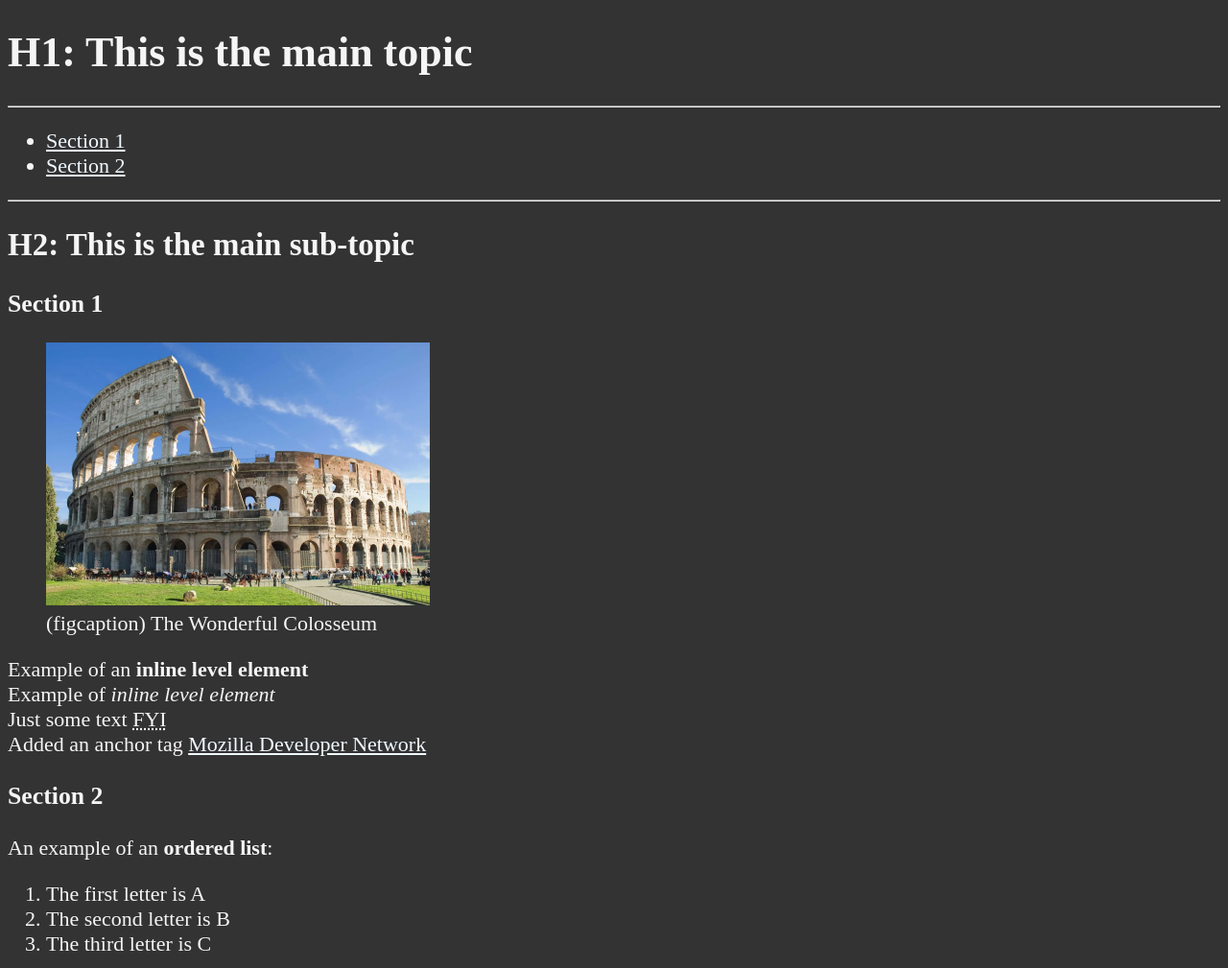
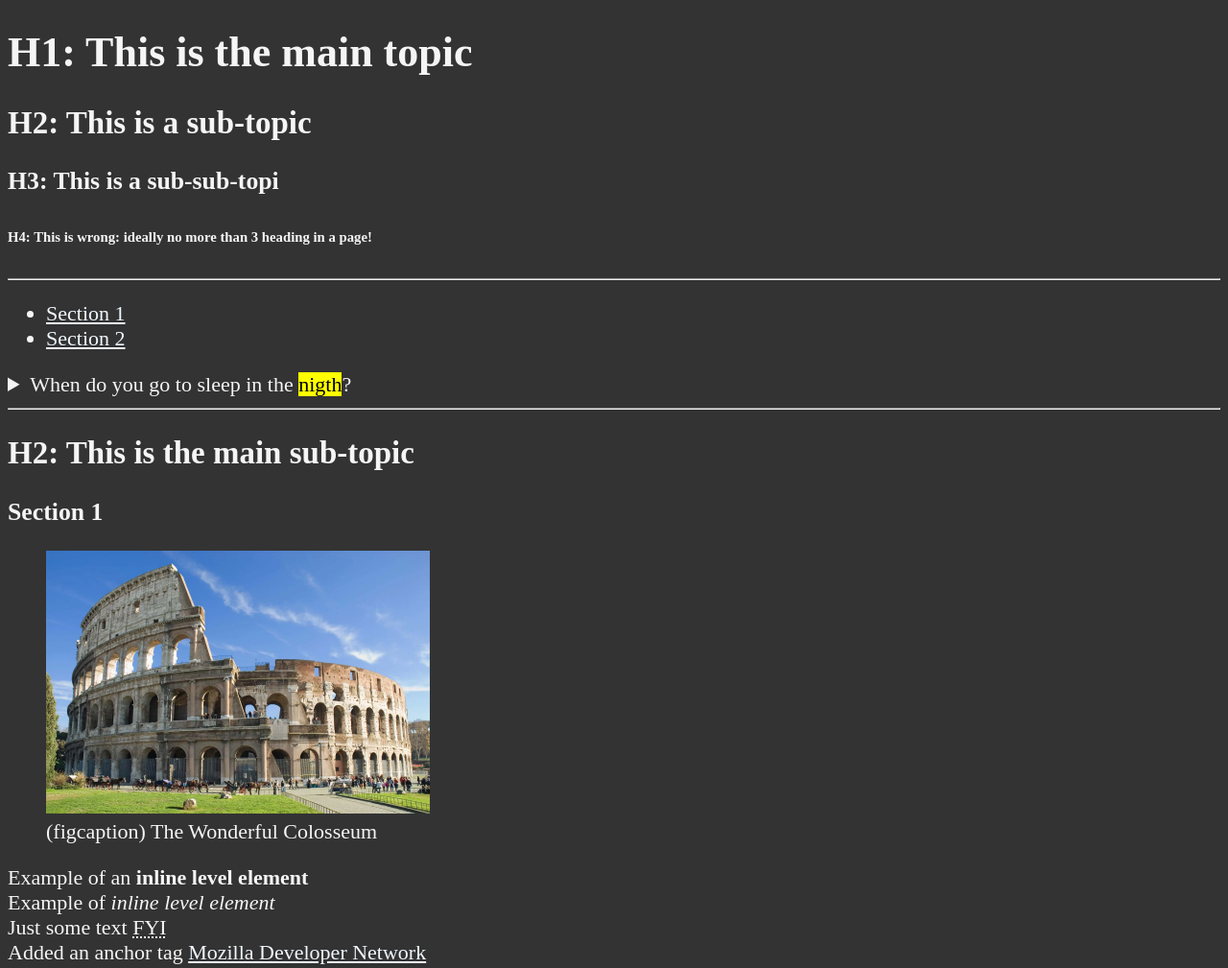
Before and after one commit to astramieri/html-tutorial, a plain HTML site: page lesson_01/index.html in a window 1280 px wide. Shown: the top 1009 px of the page at 96% size. Drawn offline with Linux system fonts and the light colour scheme.

Commit message:
Learned semantic elements

```diff
--- a/lesson_01/index.html
+++ b/lesson_01/index.html
@@ -11,20 +11,39 @@
   </head>
 
   <body>
+    <!-- Heading: semantic elements -->
+    <header>
       <h1>H1: This is the main topic</h1>
+      <h2>H2: This is a sub-topic</h2>
+      <h3>H3: This is a sub-sub-topi</h3>
+      <h6>H4: This is wrong: ideally no more than 3 heading in a page!</h6>
 
       <hr />
-    <nav>
+
+      <!-- NAV: semantic element -->
+
+      <nav aria-label="primary-navigation">
         <ul>
           <li><a href="#section1">Section 1</a></li>
           <li><a href="#section2">Section 2</a></li>
         </ul>
       </nav>
+
+      <aside>
+        <details>
+          <summary>When do you go to sleep in the <mark>nigth</mark>?</summary>
+          <p>Usally at <time datetime="23:00">11 pm</time></p>
+        </details>
+      </aside>
+    </header>
+
+    <main>
       <hr />
 
       <h2>H2: This is the main sub-topic</h2>
 
-    <section id="section1">
+      <!-- SECTION: semantic element -->
+      <article id="section1">
         <h3>Section 1</h3>
         <figure>
           <img
@@ -37,16 +56,20 @@
           <figcaption>(figcaption) The Wonderful Colosseum</figcaption>
         </figure>
         <!-- inline level element -->
+        <section>
           <p>Example of an <strong> inline level element</strong></p>
           <p>Example of <em>inline level element </em></p>
           <p>Just some text <abbr title="For Your Information">FYI</abbr></p>
           <p>
             Added an anchor tag
-        <a href="https://developer.mozilla.org/">Mozilla Developer Network</a>
+            <a href="https://developer.mozilla.org/"
+              >Mozilla Developer Network</a
+            >
           </p>
         </section>
+      </article>
 
-    <section id="section2">
+      <article id="section2">
         <h3>Section 2</h3>
         <p>An example of an <strong>ordered list</strong>:</p>
         <ol>
@@ -75,8 +98,10 @@
             loading="lazy"
           />
         </figure>
-    </section>
+      </article>
+    </main>
 
+    <footer>
       <p>
         Download favicon
         <a href="images/test_tube.png" download="">test_tube.png</a>
@@ -84,10 +109,13 @@
 
       <p>Contact me at <a href="mailto:aaa.bbb@ccc">aaa.bbb@cccc</a></p>
 
-    <p>Open <a href="about.html" target="_blank">About Page</a> in a new tab</p>
+      <p>
+        Open <a href="about.html" target="_blank">About Page</a> in a new tab
+      </p>
       <!-- html entities -->
-    2023 &copy; <a href="about.html">Jack Sparrow</a>
+      <p>2023 &copy; <a href="about.html">Jack Sparrow</a></p>
 
       <p><a href="#">Back to Top</a></p>
+    </footer>
   </body>
 </html>
```
Lines whose indentation alone changed are shown as unchanged.
